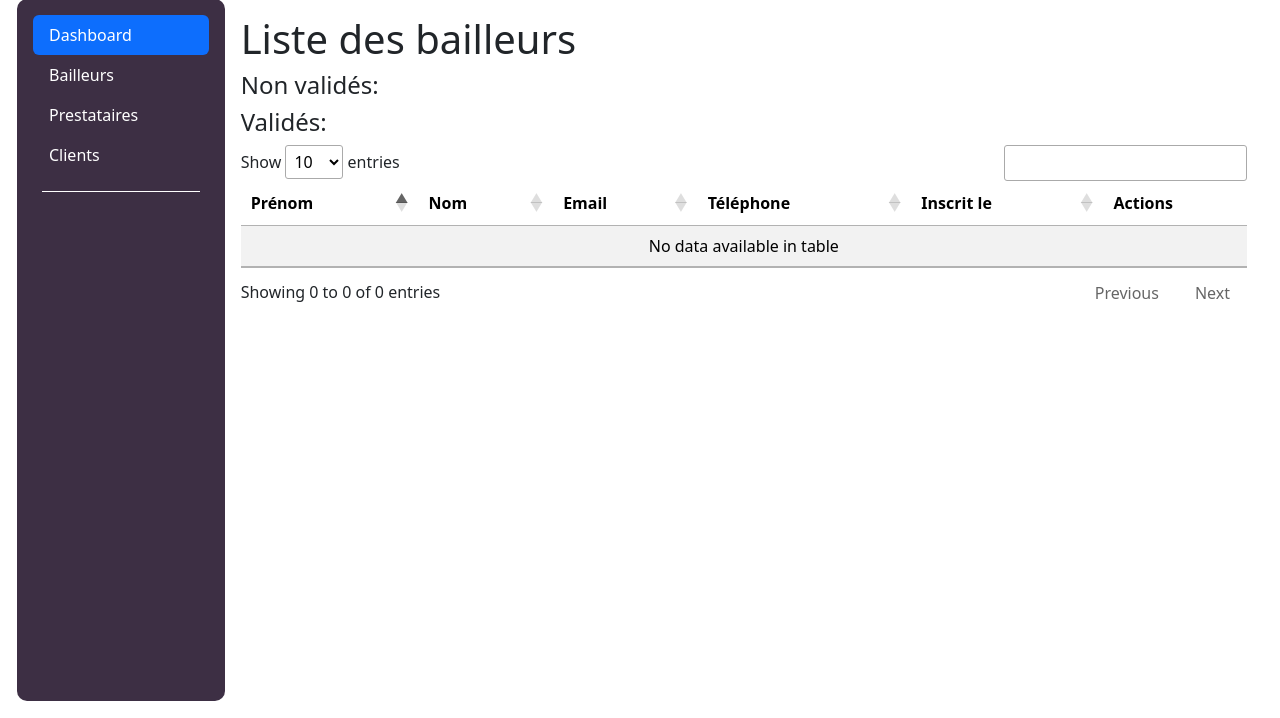
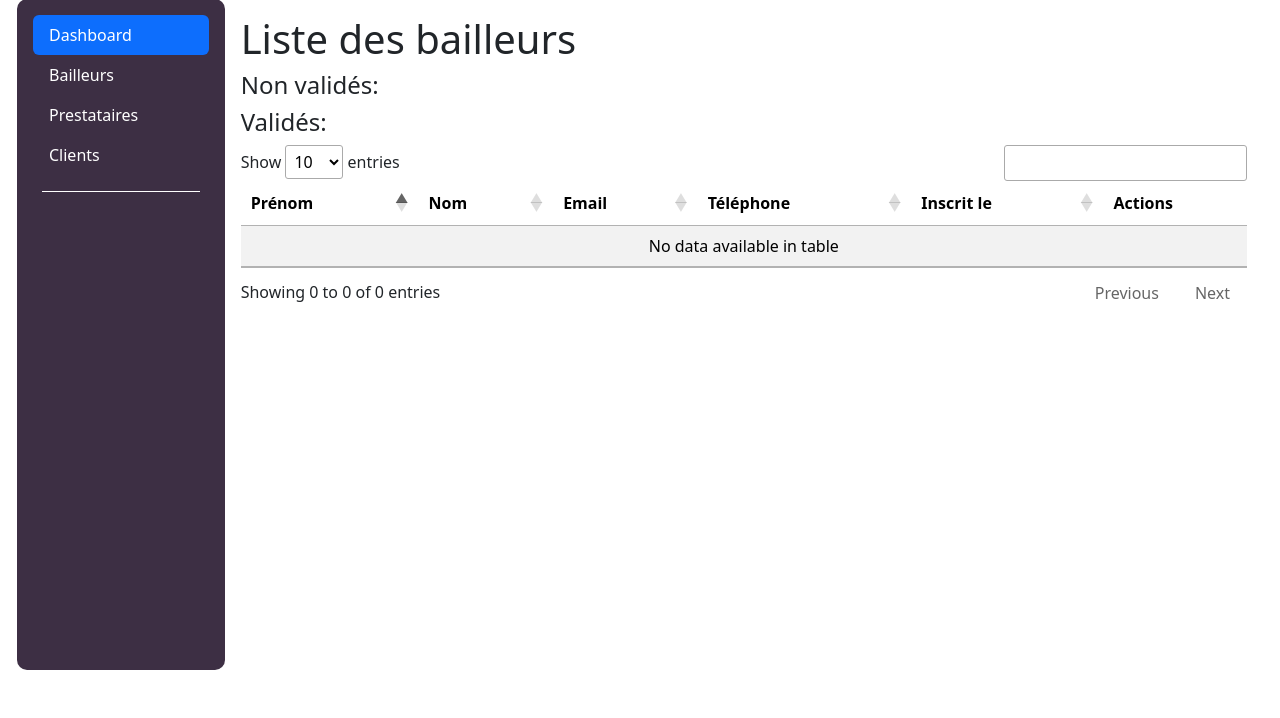
Before and after one commit to LumineWollah/PA, a Symfony app: template CaretakerServicesWeb/templates/backend/lessors.html.twig in a window 1280 px wide. Shown: the part 82-800 px from the top of the page. Run offline with Twig, Linux system fonts and the light colour scheme; the template is opened without the code that fills it, so the values that code supplies are empty; some libraries are stand-ins or nearby versions.

Commit message:
fixed sidebar

```diff
--- a/CaretakerServicesWeb/templates/backend/base.html.twig
+++ b/CaretakerServicesWeb/templates/backend/base.html.twig
@@ -30,7 +30,7 @@
 
         <div class="row" style="margin: 17px; margin-top: calc(8vh + 17px)">
             <div class="col-2 p-0">
-                <div class="d-flex flex-column p-3 " style="width: 100%; height: calc(92vh - 34px); border-radius: 10px; background-color: #3D2F44;">
+                <div class="d-flex flex-column p-3 sticky-top" style="width: 100%; height: calc(92vh - 65px); border-radius: 10px; background-color: #3D2F44; top:6rem;">
                     <ul class="nav nav-pills flex-column mb-auto">
                         <li class="nav-item">
                             <a href="#" class="nav-link active" aria-current="page">
```
